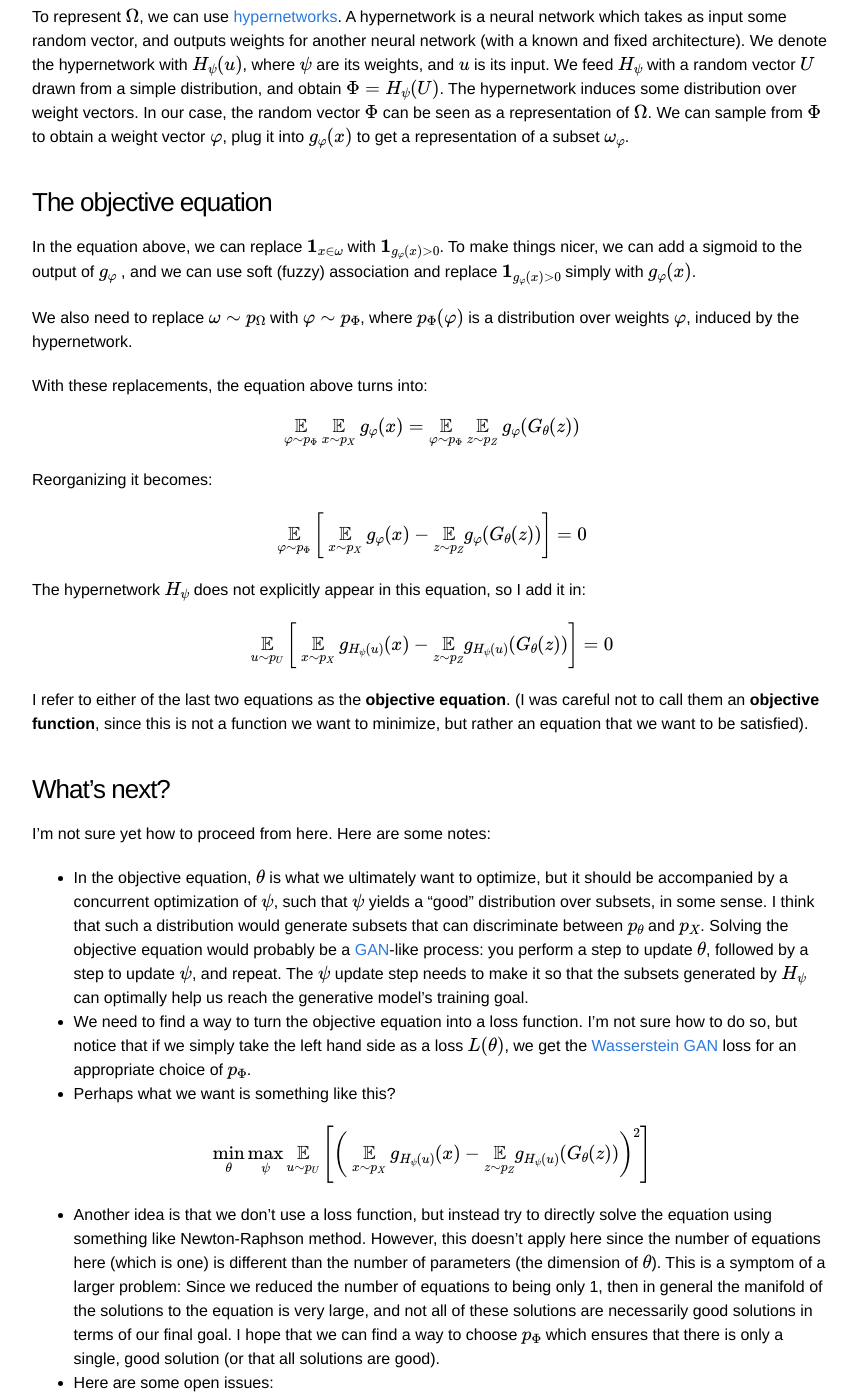
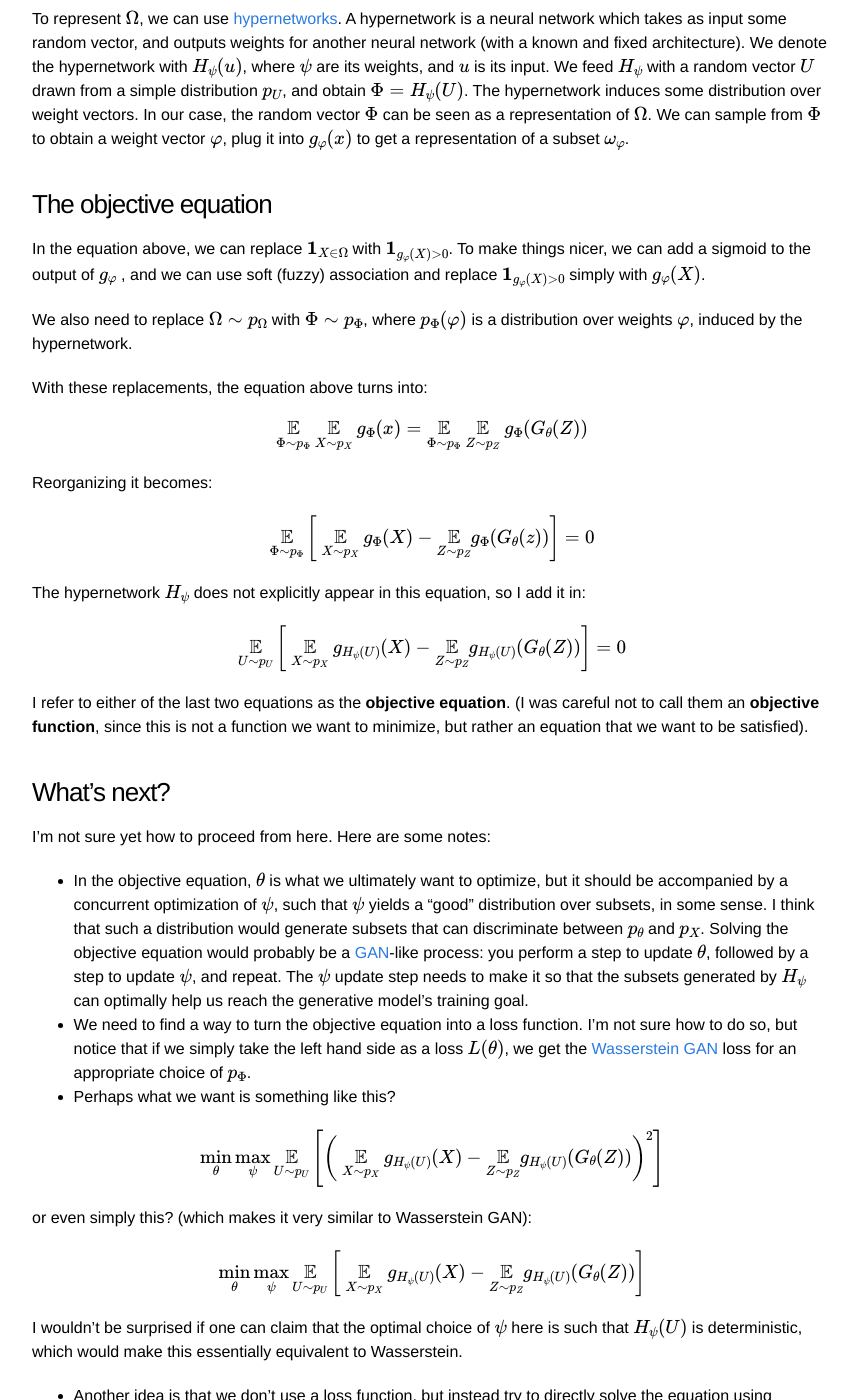
Before and after one commit to liordeutsch/liordeutsch.github.io, a Jekyll site: the page built from _posts/2019-10-25-a-new-formalism-for-generative-models.md, in a window 1280 px wide and 1400 px high, scrolled down 1410 px. Shown: the whole window, without its empty margins (208-1066 px from the left). Built offline with Jekyll 4.4.1, drawn with Linux system fonts in a browser that asks for light colours; formulas are drawn with MathJax 3; comment, search, counter and statistics services are not loaded; some of the changed text lies outside the part shown.

Commit message:
updated post "A New Generative Model?"

```diff
--- a/_posts/2019-10-25-a-new-formalism-for-generative-models.md
+++ b/_posts/2019-10-25-a-new-formalism-for-generative-models.md
@@ -27,11 +27,11 @@ Ideally, we would want that $$P(X \in \omega) = P(G_{\theta}(Z) \in \omega)$$ fo
 
 The relation $$\forall \omega, P(X \in \omega) = P(G_{\theta}(Z) \in \omega)$$ imposes infinitely many constraint equations - one for each $$\omega$$. We can relax it, though, into a single equation: Instead of $$\forall \omega$$, let's take some probability distribution $$p_{\Omega}(\omega)$$ over subsets.  $$\Omega$$ is a "random  variable" whose values are subsets of $$\mathbb{R}^d$$, and $$p_{\Omega}(\omega)$$  is a function $$2^{\mathbb{R}^d} \rightarrow \mathbb{R}$$ that associates a probabilit density for each subset. We now demand that the equality holds under expectation:
 
-$$\underset{\omega \sim p_{\Omega}}{\mathbb{E}} \ P(X \in \omega) = \underset{\omega \sim p_{\Omega}}{\mathbb{E}} \  P(G_{\theta}(Z) \in \omega)$$
+$$\underset{\Omega \sim p_{\Omega}}{\mathbb{E}} \ P(X \in \Omega) = \underset{\Omega \sim p_{\Omega}}{\mathbb{E}} \  P(G_{\theta}(Z) \in \Omega)$$
 
 Notice that we can also write this as:
 
-$$\underset{\omega \sim p_{\Omega}}{\mathbb{E}} \ \underset{x \sim p_X}{\mathbb{E}} \ \mathbf{1}_{x \in \omega} = \underset{\omega \sim p_{\Omega}}{\mathbb{E}} \ \underset{z \sim p_Z}{\mathbb{E}} \  \mathbf{1}_{G_{\theta}(z) \in \omega}$$
+$$\underset{\Omega \sim p_{\Omega}}{\mathbb{E}} \ \underset{X \sim p_X}{\mathbb{E}} \ \mathbf{1}_{X \in \Omega} = \underset{\Omega \sim p_{\Omega}}{\mathbb{E}} \ \underset{Z \sim p_Z}{\mathbb{E}} \  \mathbf{1}_{G_{\theta}(Z) \in \Omega}$$
 
 where $$\mathbf{1}_{c}$$ is the indicator function, which equals $$1$$ if condition $$c$$ holds and $$0$$ otherwise.
 
@@ -47,27 +47,27 @@ We want to be able to practically represent a subset $$\omega$$ and a "random va
 
 We can represent $$\omega$$ using a neural network. Take a neural network $$g_{\varphi}(x)$$ with weights $$\varphi$$ that takes as input a vector $$x \in \mathbb{R}^d$$ and returns a scalar number. We can say that $$g_{\varphi}(x)$$ is a representation of the subset $$\omega_{\varphi}=\{ x : g_{\varphi}(x) > 0 \}$$. This shows that a neural network represents a subset of $$\mathbb{R}^d$$. We can also claim that the correspondence works the other way: every subset can be represented by some neural network $$g_{\varphi}(x)$$ (for this claim, we need to assume that we are dealing with large capacity neural networks $$g_{\varphi}$$, and that we are interested in regular enough subsets $$\omega$$, and we need to use the universal approximator theorem).
 
-To represent $$\Omega$$, we can use [hypernetworks](https://arxiv.org/abs/1801.01952). A hypernetwork is a neural network which takes as input some random vector, and outputs weights for another neural network (with a known and fixed architecture). We denote the hypernetwork with $$H_{\psi}(u)$$, where $$\psi$$ are its weights, and $$u$$ is its input. We feed $$H_\psi$$ with a random vector $$U$$ drawn from a simple distribution, and obtain $$\Phi=H_\psi(U)$$. The hypernetwork induces some distribution over weight vectors. In our case, the random vector $$\Phi$$ can be seen as a representation of $$\Omega$$. We can sample from $$\Phi$$ to obtain a weight vector $$\varphi$$,  plug it into $$g_\varphi (x)$$ to get a representation of a subset $$\omega_{\varphi}$$.
+To represent $$\Omega$$, we can use [hypernetworks](https://arxiv.org/abs/1801.01952). A hypernetwork is a neural network which takes as input some random vector, and outputs weights for another neural network (with a known and fixed architecture). We denote the hypernetwork with $$H_{\psi}(u)$$, where $$\psi$$ are its weights, and $$u$$ is its input. We feed $$H_\psi$$ with a random vector $$U$$ drawn from a simple distribution $$p_{U}$$, and obtain $$\Phi=H_\psi(U)$$. The hypernetwork induces some distribution over weight vectors. In our case, the random vector $$\Phi$$ can be seen as a representation of $$\Omega$$. We can sample from $$\Phi$$ to obtain a weight vector $$\varphi$$,  plug it into $$g_\varphi (x)$$ to get a representation of a subset $$\omega_{\varphi}$$.
 
 
 
 ### The objective equation
 
-In the equation above, we can replace $$\mathbf{1}_{x \in \omega}$$ with $$\mathbf{1}_{g_\varphi (x) > 0}$$. To make things nicer, we can add a sigmoid to the output of $$g_{\varphi} $$ ,  and we can use soft (fuzzy) association and replace $$\mathbf{1}_{g_\varphi (x) > 0}$$ simply with $$g_{\varphi}(x) $$.
+In the equation above, we can replace $$\mathbf{1}_{X \in \Omega}$$ with $$\mathbf{1}_{g_\varphi (X) > 0}$$. To make things nicer, we can add a sigmoid to the output of $$g_{\varphi} $$ ,  and we can use soft (fuzzy) association and replace $$\mathbf{1}_{g_\varphi (X) > 0}$$ simply with $$g_{\varphi}(X) $$.
 
-We also need to replace $$\omega \sim p_{\Omega}$$ with $$\varphi \sim p_{\Phi}$$, where $$p_{\Phi} (\varphi)$$ is a distribution over weights $$\varphi$$, induced by the hypernetwork.
+We also need to replace $$\Omega \sim p_{\Omega}$$ with $$\Phi \sim p_{\Phi}$$, where $$p_{\Phi} (\varphi)$$ is a distribution over weights $$\varphi$$, induced by the hypernetwork.
 
 With these replacements, the equation above turns into:
 
-$$\underset{\varphi \sim p_{\Phi}}{\mathbb{E}} \ \underset{x \sim p_X}{\mathbb{E}} \ g_{\varphi}(x) = \underset{\varphi \sim p_{\Phi}}{\mathbb{E}} \ \underset{z \sim p_Z}{\mathbb{E}} \  g_{\varphi}(G_{\theta}(z))$$
+$$\underset{\Phi \sim p_{\Phi}}{\mathbb{E}} \ \underset{X \sim p_X}{\mathbb{E}} \ g_{\Phi}(x) = \underset{\Phi \sim p_{\Phi}}{\mathbb{E}} \ \underset{Z \sim p_Z}{\mathbb{E}} \  g_{\Phi}(G_{\theta}(Z))$$
 
 Reorganizing it becomes:
 
-$$\underset{\varphi \sim p_{\Phi}}{\mathbb{E}} \left[ \ \underset{x \sim p_X}{\mathbb{E}}  \ g_{\varphi}(x)-\underset{z \sim p_Z}{\mathbb{E}}g_{\varphi}(G_{\theta}(z)) \right]=0$$
+$$\underset{\Phi \sim p_{\Phi}}{\mathbb{E}} \left[ \ \underset{X \sim p_X}{\mathbb{E}}  \ g_{\Phi}(X)-\underset{Z \sim p_Z}{\mathbb{E}}g_{\Phi}(G_{\theta}(z)) \right]=0$$
 
 The hypernetwork $$H_\psi$$ does not explicitly appear in this equation, so I add it in:
 
-$$\underset{u \sim p_{U}}{\mathbb{E}} \left[ \ \underset{x \sim p_X}{\mathbb{E}}  \ g_{H_{\psi}(u)}(x)-\underset{z \sim p_Z}{\mathbb{E}}g_{H_{\psi}(u)}(G_{\theta}(z)) \right]=0$$
+$$\underset{U \sim p_{U}}{\mathbb{E}} \left[ \ \underset{X \sim p_X}{\mathbb{E}}  \ g_{H_{\psi}(U)}(X)-\underset{Z \sim p_Z}{\mathbb{E}}g_{H_{\psi}(U)}(G_{\theta}(Z)) \right]=0$$
 
 I refer to either of the last two equations as the **objective equation**. (I was careful not to call them an **objective function**, since this is not a function we want to minimize, but rather an equation that we want to be satisfied).
 
@@ -84,7 +84,13 @@ I'm not sure yet how to proceed from here. Here are some notes:
 
 * Perhaps what we want is something like this?
 
- $$\underset{\theta}{\min}\underset{\psi}{\max}{\underset{u \sim p_{U}}{\mathbb{E}} \left[ \left( \ \underset{x \sim p_X}{\mathbb{E}}  \ g_{H_{\psi}(u)}(x)-\underset{z \sim p_Z}{\mathbb{E}}g_{H_{\psi}(u)}(G_{\theta}(z)) \right)^2\right]}$$
+ $$\underset{\theta}{\min}\underset{\psi}{\max}{\underset{U \sim p_{U}}{\mathbb{E}} \left[ \left( \ \underset{X \sim p_X}{\mathbb{E}}  \ g_{H_{\psi}(U)}(X)-\underset{Z \sim p_Z}{\mathbb{E}}g_{H_{\psi}(U)}(G_{\theta}(Z)) \right)^2\right]}$$
+
+ or even simply this? (which makes it very similar to Wasserstein GAN):
+
+ $$\underset{\theta}{\min}\underset{\psi}{\max}{\underset{U \sim p_{U}}{\mathbb{E}} \left[ \ \underset{X \sim p_X}{\mathbb{E}}  \ g_{H_{\psi}(U)}(X)-\underset{Z \sim p_Z}{\mathbb{E}}g_{H_{\psi}(U)}(G_{\theta}(Z)) \right]}$$
+
+ I wouldn't be surprised if one can claim that the optimal choice of $$\psi$$ here is such that $${H_{\psi}(U)}$$ is deterministic, which would make this essentially equivalent to Wasserstein.
 
 * Another idea is that we don't use a loss function, but instead try to directly solve the equation using something like Newton-Raphson method. However, this doesn't apply here since the number of equations here (which is one) is different than the number of parameters (the dimension of $$\theta$$). This is a symptom of a larger problem: Since we reduced the number of equations to being only 1, then in general the manifold of the solutions to the equation is very large, and not all of these solutions are necessarily good solutions in terms of our final goal. I hope that we can find a way to choose  $$p_{\Phi}$$ which ensures that there is only a single, good solution (or that all solutions are good).
 * Here are some open issues:
```
